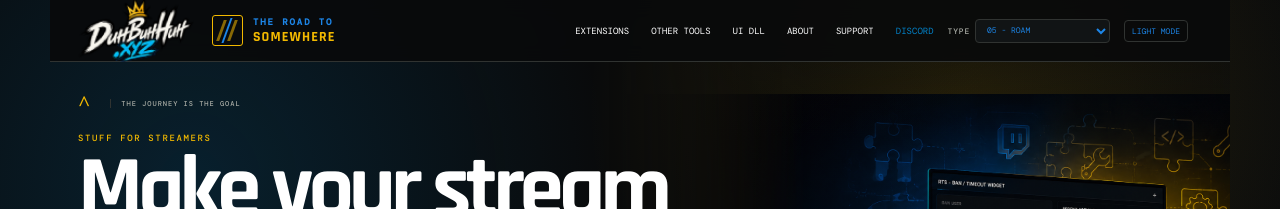
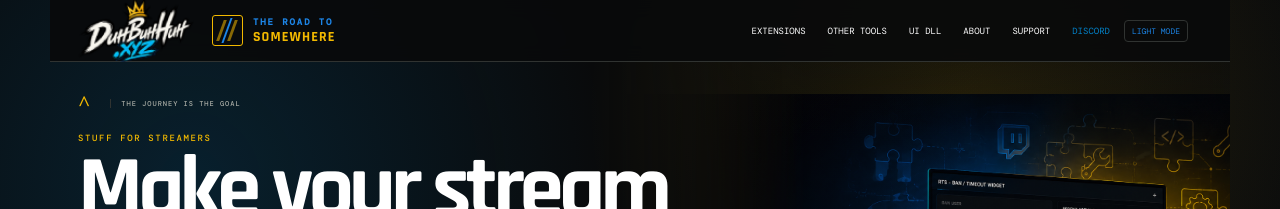
Before and after one commit to DizzyBHigh/road-to-somewhere, a Jekyll site: the page built from index.html, in a window 1280 px wide. Shown: the top 209 px of the page. Built offline with Jekyll 4.4.1, drawn with Linux system fonts in a browser that asks for light colours; a script that is not in the unit is left out.

Commit message:
Remove font selector from header

```diff
--- a/_includes/header.html
+++ b/_includes/header.html
@@ -13,7 +13,6 @@
       <a href="{{ '/#support' | relative_url }}">Support</a>
       <a class="discord-link" href="https://discord.gg/3hSTfz32HT" target="_blank" rel="noopener noreferrer">Discord</a>
     </nav>
-    <label class="font-picker"><span>TYPE</span><select id="fontPair" aria-label="Preview typography pairing"><option value="trailhead">01 - Trailhead</option><option value="waypoint">02 - Waypoint</option><option value="highway">03 - Highway</option><option value="outpost">04 - Outpost</option><option value="roam">05 - Roam</option><option value="summit">06 - Summit</option><option value="frontier">07 - Frontier</option><option value="journal">08 - Journal</option></select></label>
     <button class="theme-toggle" id="themeToggle" type="button" aria-label="Switch theme">Light mode</button>
     <div class="rts-auth" data-supabase-url="https://osiuynezqmocapioekoa.supabase.co" data-supabase-key="sb_publishable_84QJd8PHmw-79UJmVwz05g_u0exvb9w">
       <button class="rts-auth__login" type="button" hidden>Sign in with Discord</button>
```
